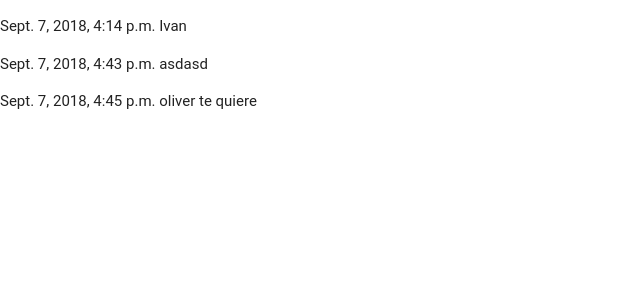
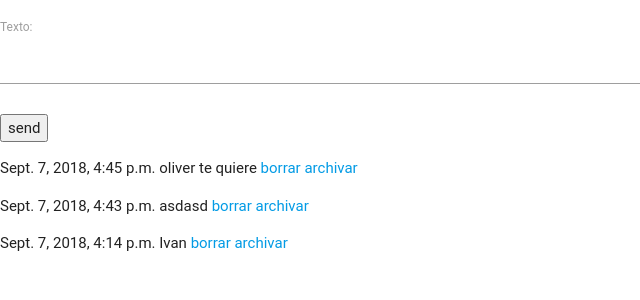
Before and after one commit to fedevargas110/ToList, a Django app: page / in a window 1280 px wide. Shown: the top 300 px of the page, without its empty margins (0-640 px from the left). Run offline with Django 3.2, Linux system fonts and the light colour scheme; data comes from the database, SQL or seed files in the repository; both versions use the stored data as it was after the commit; some libraries are stand-ins or nearby versions; some web fonts are replaced.

Commit message:
se anaden los post

```diff
--- a/ToDoList/templates/base.html
+++ b/ToDoList/templates/base.html
@@ -13,8 +13,18 @@
    <title> ToDoList </title>
   </head>
   <body>
+    <form action="{% url 'post' %}" method="post">
+      {% csrf_token %}
+      {{ form.as_p }}
+      <button type="submit" name="button">send</button>
+    </form>
     {% for post in list %}
-      <p> {{post.fecha}} {{ post.texto }} </p>
+      <p>
+        {{ post.fecha }}
+        {{ post.texto }}
+        <a href="">borrar</a>
+        <a href="">archivar</a>
+      </p>
     {% endfor %}
   </body>
 </html>
--- a/ToDoList/urls.py
+++ b/ToDoList/urls.py
@@ -3,4 +3,5 @@ from django.urls import path
 
 urlpatterns = [
     path('', views.mostrar, name="home"),
+    path('post', views.post, name="post"),
 ]
--- a/ToDoList/views.py
+++ b/ToDoList/views.py
@@ -1,9 +1,16 @@
 from django.shortcuts import render, redirect
 from ToDoList.models import *
+from .forms import *
 
 def mostrar(request):
-    list = Lista.objects.all()
-    ctx = {'list' : list}
+    list = Lista.objects.order_by('-fecha')
+    form = ListaForm()
+    ctx = {'list' : list, 'form' : form}
     return render(request, "base.html", ctx)
 
+def post(request):
+    texto = request.POST.get("texto")
+    post = Lista(texto=texto)
+    post.save()
+    return redirect("home")
 # Create your views here.
```
Also changed, not shown: db.sqlite3.
